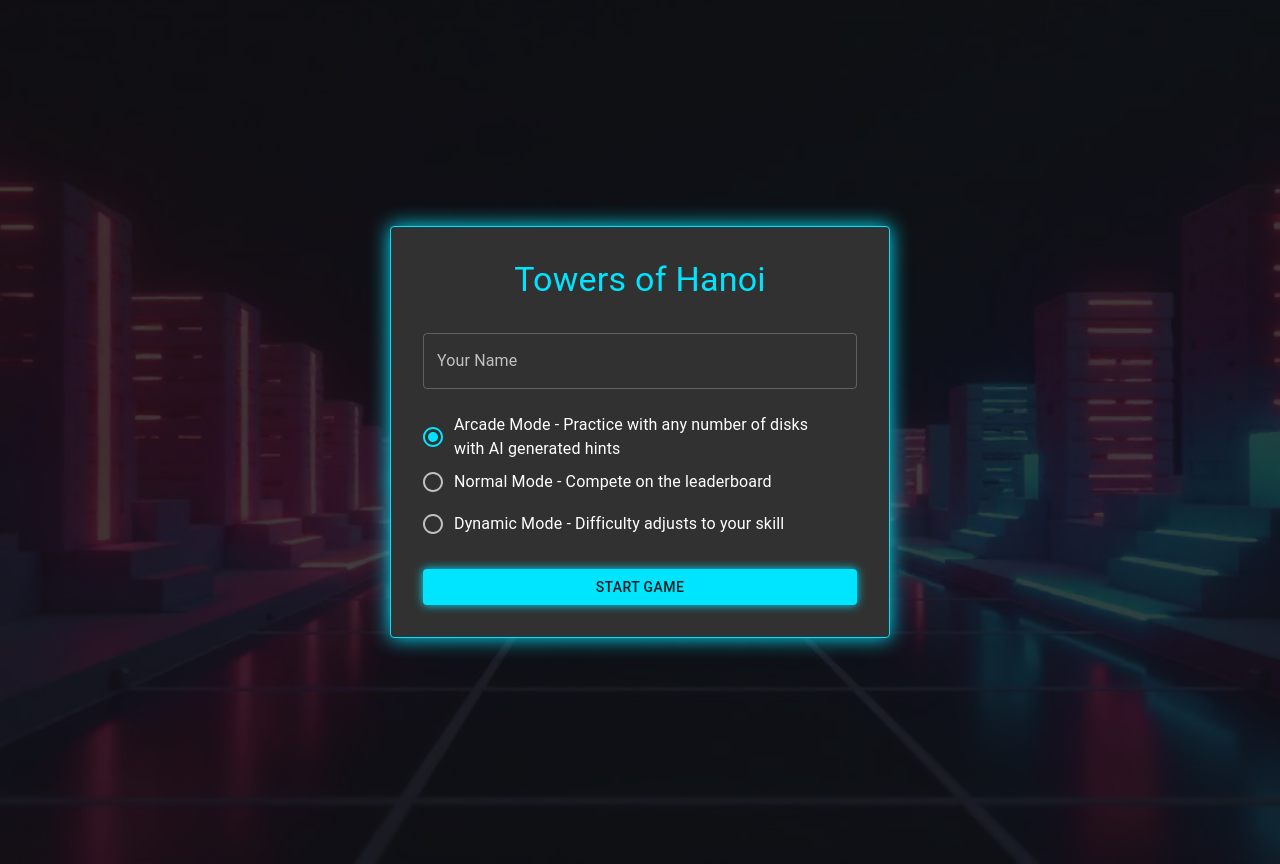
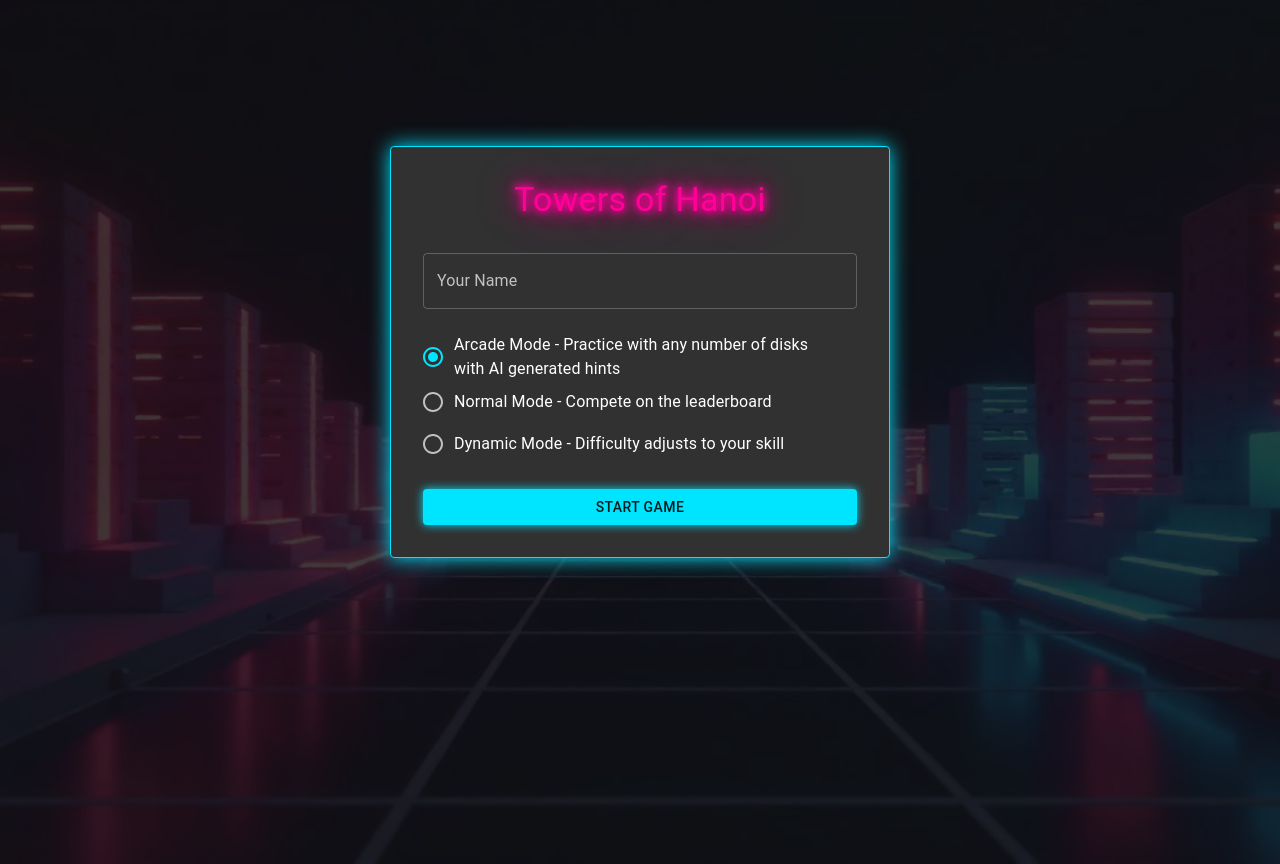
Before and after one commit to Darius-28/Penrose-Project, a React (Create React App) app: page / in a window 1280 px wide. Built offline with nearby package versions, Linux system fonts and the light colour scheme.

Commit message:
Final Build

```diff
--- a/src/components/SplashScreen.tsx
+++ b/src/components/SplashScreen.tsx
@@ -57,11 +57,48 @@ export const SplashScreen: React.FC<SplashScreenProps> = ({ onStart }) => {
       bgcolor: 'background.paper',
       border: '1px solid',
       borderColor: 'primary.main',
-      boxShadow: '0 0 20px #00e5ff'
+      boxShadow: '0 0 20px #00e5ff',
+      transform: 'translateY(-10vh)',
     }}>
-      <Typography variant="h4" color="primary" sx={{ mb: 4, textAlign: 'center' }}>
-        Towers of Hanoi
-      </Typography>
+      <Typography
+  variant="h4"
+  sx={{
+    mb: 4,
+    textAlign: 'center',
+    color: '#ff0099',
+    textShadow: `
+      0 0 7px #ff0099,
+      0 0 10px #ff0099,
+      0 0 21px #ff0099,
+      0 0 42px #ff0099,
+      0 0 82px #ff0099,
+      0 0 92px #ff0099
+    `,
+    animation: 'neonPulse 1.5s ease-in-out infinite alternate',
+    '@keyframes neonPulse': {
+      'from': {
+        textShadow: `
+          0 0 7px #ff0099,
+          0 0 10px #ff0099,
+          0 0 21px #ff0099,
+          0 0 42px #ff0099
+        `
+      },
+      'to': {
+        textShadow: `
+          0 0 7px #ff0099,
+          0 0 10px #ff0099,
+          0 0 21px #ff0099,
+          0 0 42px #ff0099,
+          0 0 82px #ff0099,
+          0 0 92px #ff0099
+        `
+      }
+    }
+  }}
+>
+  Towers of Hanoi
+</Typography>
 
       <TextField
         fullWidth
--- a/src/services/firebase.ts
+++ b/src/services/firebase.ts
@@ -2,7 +2,7 @@ import { initializeApp } from 'firebase/app';
 import { getFirestore } from 'firebase/firestore';
 
 const firebaseConfig = {
-  // Replace with your Firebase config
+
   apiKey: "AIzaSyBsvKB94suMGqf-jM9MDKz-aon687SSDzU",
   authDomain: "towers-of-hanoi-705f3.firebaseapp.com",
   projectId: "towers-of-hanoi-705f3",
```
Also changed, not shown: 1 other file (tests, documents, lock files or other folders).
